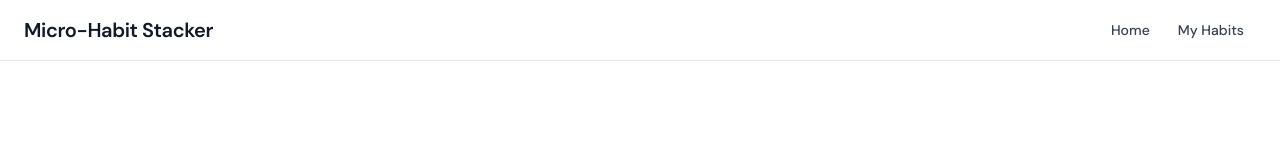
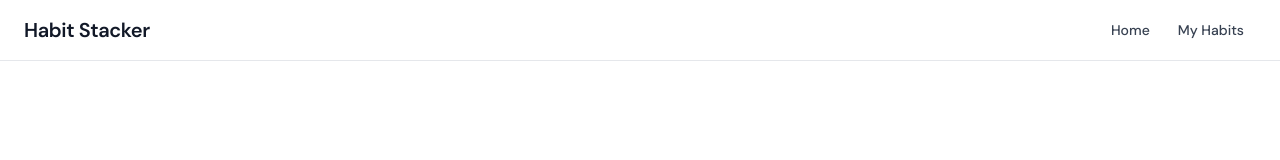
Before and after one commit to OliverCupan/Micro-Habit-Stacker, a Next.js app in the folder habit-stacking-app/frontend/: page / in a window 1280 px wide. Shown: the top 160 px of the page. Built offline with nearby package versions, Linux system fonts and the light colour scheme.

Commit message:
Change app name to 'Habit Stacker'

```diff
--- a/habit-stacking-app/frontend/src/components/Layout.tsx
+++ b/habit-stacking-app/frontend/src/components/Layout.tsx
@@ -10,7 +10,7 @@ const Layout: React.FC<{ children: React.ReactNode }> = ({ children }) => {
                         <div>
                             <Link href="/">
                                 <h1 className="text-xl font-semibold cursor-pointer text-gray-900 hover:text-gray-700 transition-colors">
-                                    Micro-Habit Stacker
+                                    Habit Stacker
                                 </h1>
                             </Link>
                         </div>
```
